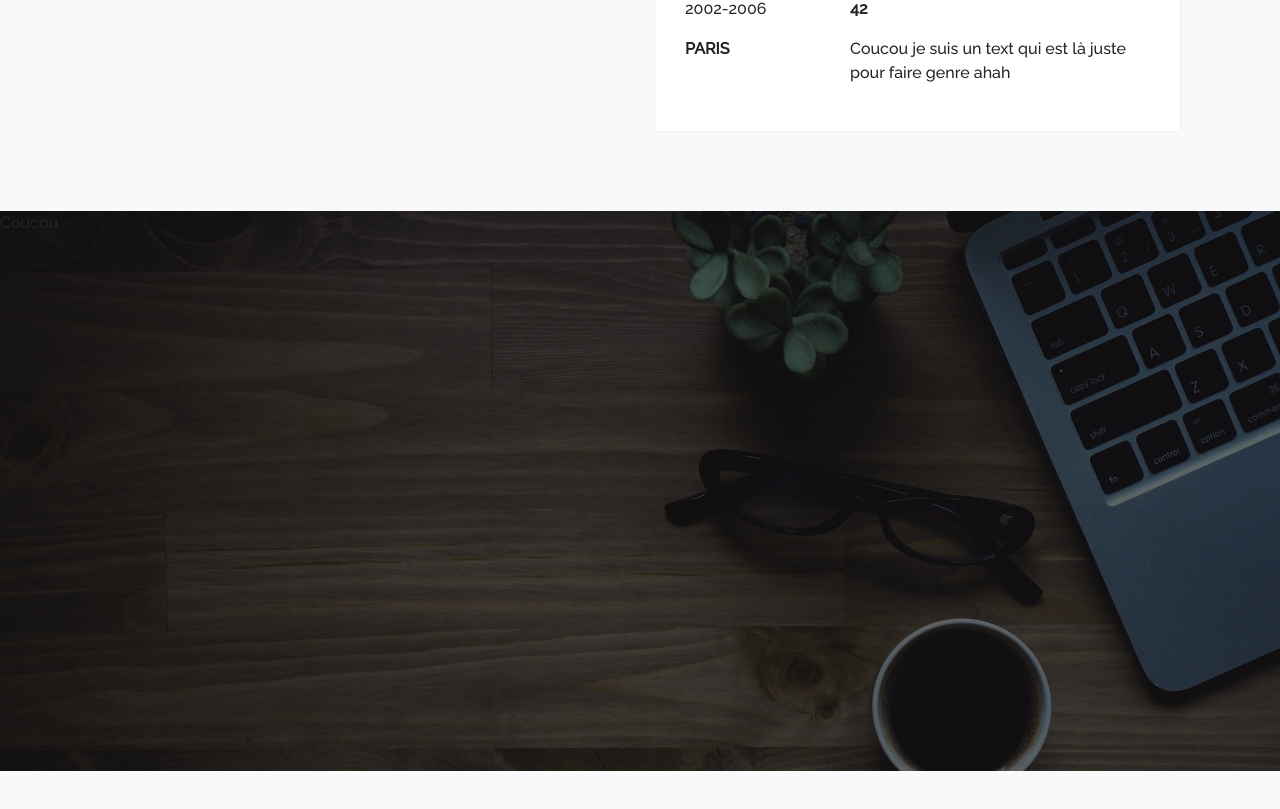
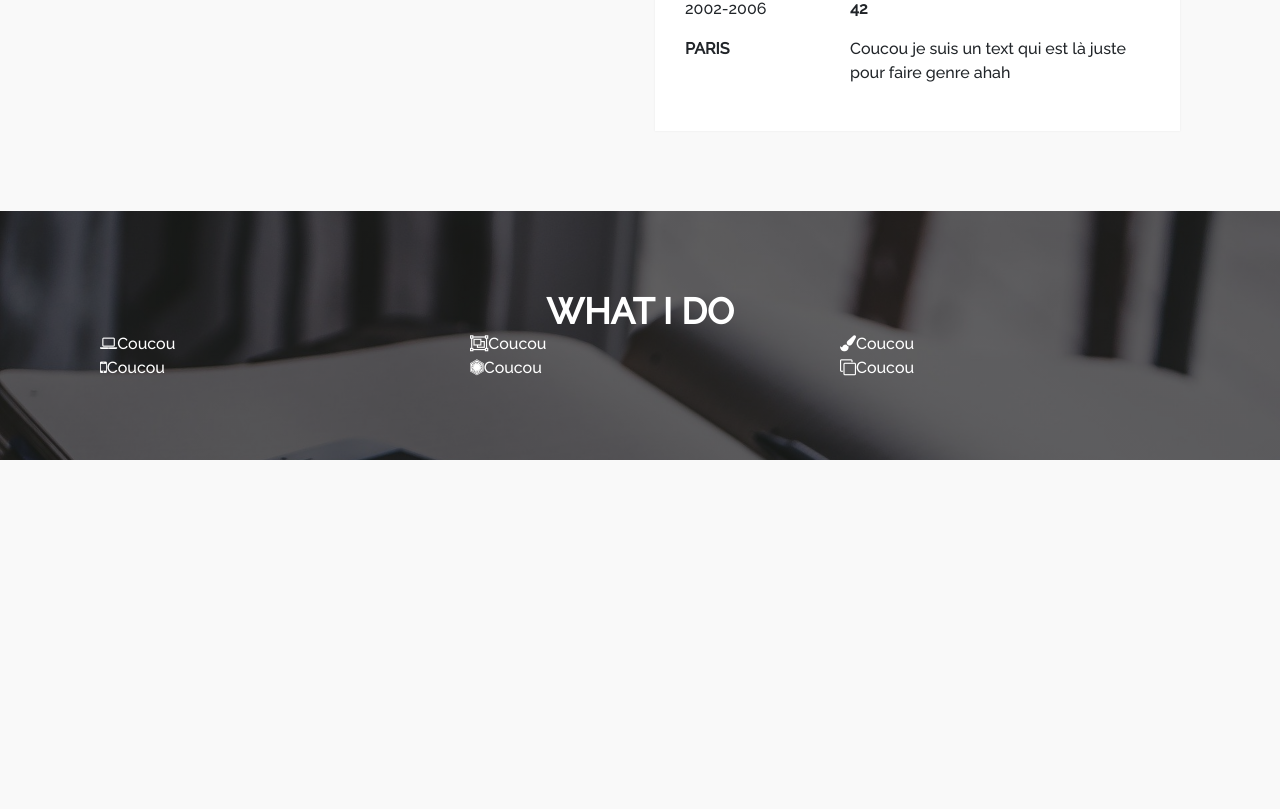
Before and after one commit to chrhuang/Resume, a React (Create React App) app: page / in a window 1280 px wide. Shown: the part 1950-2759 px from the top of the page. Built offline with nearby package versions, Linux system fonts and the light colour scheme.

Commit message:
MOD : Fix

```diff
--- a/package.json
+++ b/package.json
@@ -3,10 +3,14 @@
   "version": "0.1.0",
   "private": true,
   "dependencies": {
+    "@fortawesome/fontawesome-svg-core": "^1.2.35",
+    "@fortawesome/free-solid-svg-icons": "^5.15.3",
+    "@fortawesome/react-fontawesome": "^0.1.14",
     "@testing-library/jest-dom": "^5.11.9",
     "@testing-library/react": "^11.2.5",
     "@testing-library/user-event": "^12.8.3",
     "bootstrap": "^4.6.0",
+    "font-awesome": "^4.7.0",
     "node-sass": "^5.0.0",
     "react": "^17.0.1",
     "react-anchor-link-smooth-scroll": "^1.0.12",
--- a/src/components/WhatIDo/WhatIDo.js
+++ b/src/components/WhatIDo/WhatIDo.js
@@ -5,7 +5,37 @@ export default function WhatIDo () {
   return (
     <div>
       <div className='WhatIDo'>
-        Coucou
+        <div className='container flex-center'>
+          <div className='title'>
+            What i do
+          </div>
+          <div className='row w-100'>
+            <div className='col-4'>
+              <i className='fa fa-laptop' />
+              Coucou
+            </div>
+            <div className='col-4'>
+              <i className='fa fa-object-group' />
+              Coucou
+            </div>
+            <div className='col-4'>
+              <i className='fa fa-paint-brush' />
+              Coucou
+            </div>
+            <div className='col-4'>
+              <i className='fa fa-mobile' />
+              Coucou
+            </div>
+            <div className='col-4'>
+              <i className='fa fa-first-order' />
+              Coucou
+            </div>
+            <div className='col-4'>
+              <i className='fa fa-clone' />
+              Coucou
+            </div>
+          </div>
+        </div>
       </div>
       <div className='test' />
     </div>
--- a/src/components/WhatIDo/WhatIDo.scss
+++ b/src/components/WhatIDo/WhatIDo.scss
@@ -1,9 +1,17 @@
 .WhatIDo {
-    height: 70vh;
+    padding: 80px 0;
+    color: white;
+    // height: 70vh;
     background: linear-gradient(rgba(0, 0, 0, 0.6), rgba(0, 0, 0, 0.6)), url("../../img/notebook.jpg");
     background-size: cover;
     background-attachment: fixed;
     background-repeat: no-repeat;
+    .title {
+        text-transform: uppercase;
+        font-size: 36px;
+        font-weight: 700;
+        line-height: 41px;
+    }
 }
 
 .test {
--- a/src/index.js
+++ b/src/index.js
@@ -5,6 +5,7 @@ import App from './components/App/App'
 import reportWebVitals from './reportWebVitals'
 import 'bootstrap/dist/css/bootstrap.min.css'
 import 'bootstrap/js/dist/util'
+import 'font-awesome/css/font-awesome.min.css'
 
 ReactDOM.render(
   <React.StrictMode>
```
Also changed, not shown: src/img/notebook.jpg, 1 other file (tests, documents, lock files or other folders).
